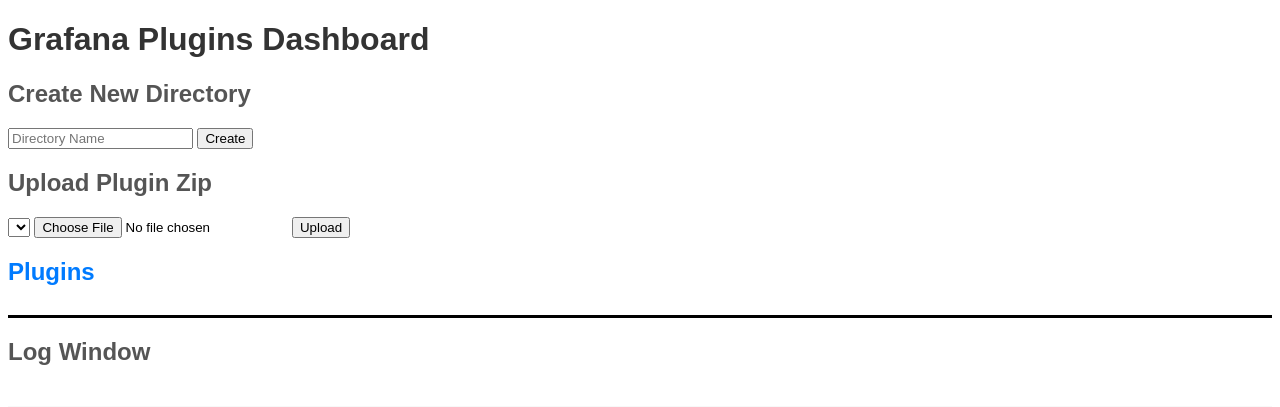
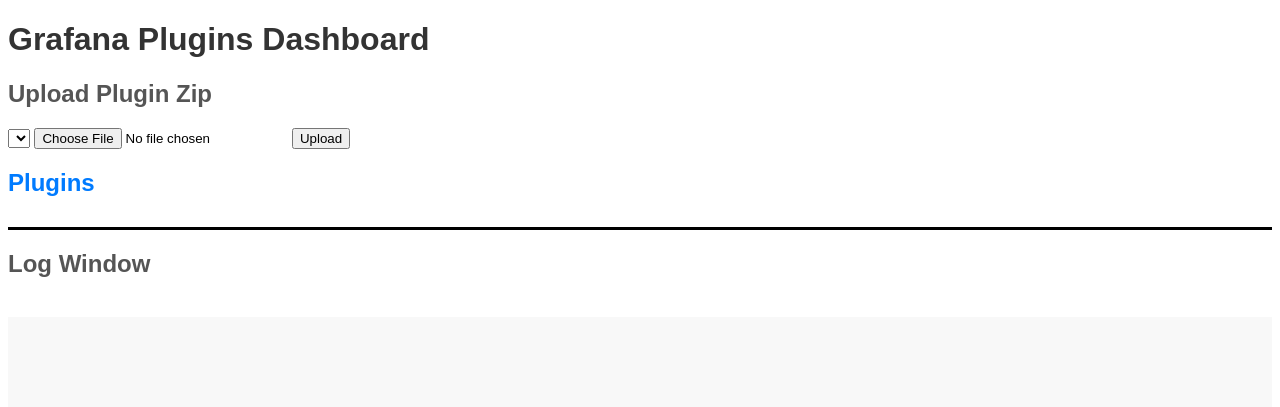
Before and after one commit to Davis8988/grafana-plugins-server, a Flask app: page / in a window 1280 px wide. Shown: the top 407 px of the page. After the commit the page ends 277 px from the top, so only its background shows below. Run offline with Flask 3, Linux system fonts and the light colour scheme; data that the repository does not hold is empty.

Commit message:
Removed create of directory

```diff
--- a/app.py
+++ b/app.py
@@ -55,5 +55,6 @@ if __name__ == '__main__':
     try:
         app.run(debug=True, port=server_port, host=server_host)
     except Exception as e:
+        logging.info(f'An exception has occurred during execution of the plugins server')
         logging.error(f'{str(e)}')
         raise e
--- a/modules/routes.py
+++ b/modules/routes.py
@@ -29,13 +29,13 @@ def plugins_page():
                             os=os,
                             app=app)
 
-@app.route('/create_directory', methods=['POST'])
-def create_directory():
-    directory_name = request.form['directory_name']
-    directory_path = join_path(app.config['GRAFANA_PLUGINS_DIR'], directory_name)
-    os.makedirs(directory_path, exist_ok=True)
-    logging.info(f'Created directory: {directory_name}')
-    return redirect(url_for('index'))
+# @app.route('/create_directory', methods=['POST'])
+# def create_directory():
+#     directory_name = request.form['directory_name']
+#     directory_path = join_path(app.config['GRAFANA_PLUGINS_DIR'], directory_name)
+#     os.makedirs(directory_path, exist_ok=True)
+#     logging.info(f'Created directory: {directory_name}')
+#     return redirect(url_for('index'))
 
 
 
--- a/templates/index.html
+++ b/templates/index.html
@@ -45,12 +45,6 @@
 </head>
 <body>
     <h1>Grafana Plugins Dashboard</h1>
-
-    <h2>Create New Directory</h2>
-    <form method="POST" action="{{ url_for('create_directory') }}">
-        <input type="text" name="directory_name" placeholder="Directory Name">
-        <input type="submit" value="Create">
-    </form>
 
     <h2>Upload Plugin Zip</h2>
     <form method="POST" action="{{ url_for('upload') }}" enctype="multipart/form-data">
```
